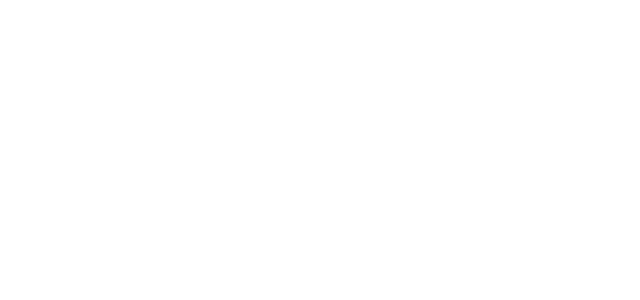
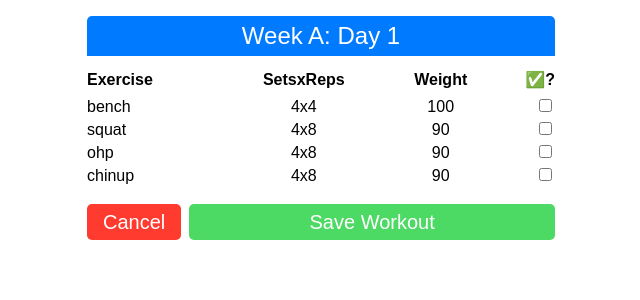
Before and after one commit to rcyork/workout, a React (Create React App) app: page /active-workout in a window 1280 px wide. Shown: the top 300 px of the page, without its empty margins (319-959 px from the left). Built offline with nearby package versions, Linux system fonts and the light colour scheme.

Commit message:
attempt to fix routing

```diff
--- a/src/App.js
+++ b/src/App.js
@@ -54,7 +54,7 @@
           />
           <Route
             exact
-            path="/workout"
+            path="/active-workout"
             render={() => (
               <Workout
                 workout={formattedWorkout}
--- a/src/components/Main/Main.js
+++ b/src/components/Main/Main.js
@@ -14,7 +14,7 @@
         <Link to="/log" className="viewLog">
           <i className="fas fa-clipboard-list" /> View Log
         </Link>
-        <Link className="startWorkout" to="/workout">
+        <Link className="startWorkout" to="/active-workout">
           Start Workout
         </Link>
       </div>
--- a/src/components/Workout/Workout.js
+++ b/src/components/Workout/Workout.js
@@ -78,8 +78,8 @@
                 <th align="center">SetsxReps</th>
                 {workoutContainsAmrapExercise ? <th>AMRAP</th> : null}
                 <th align="center">Weight</th>
-                <th>
-                  <span role="img" aria-label="completed?" align="right">
+                <th align="right">
+                  <span role="img" aria-label="completed?">
                     ✅
                   </span>
                   ?
@@ -163,9 +163,8 @@
                         exercise.weight
                       )}
                     </td>
-                    <td>
+                    <td align="right">
                       <input
-                        align="right"
                         type="checkbox"
                         onChange={() => onCompletedChange(exercise.name)}
                         checked={
```
